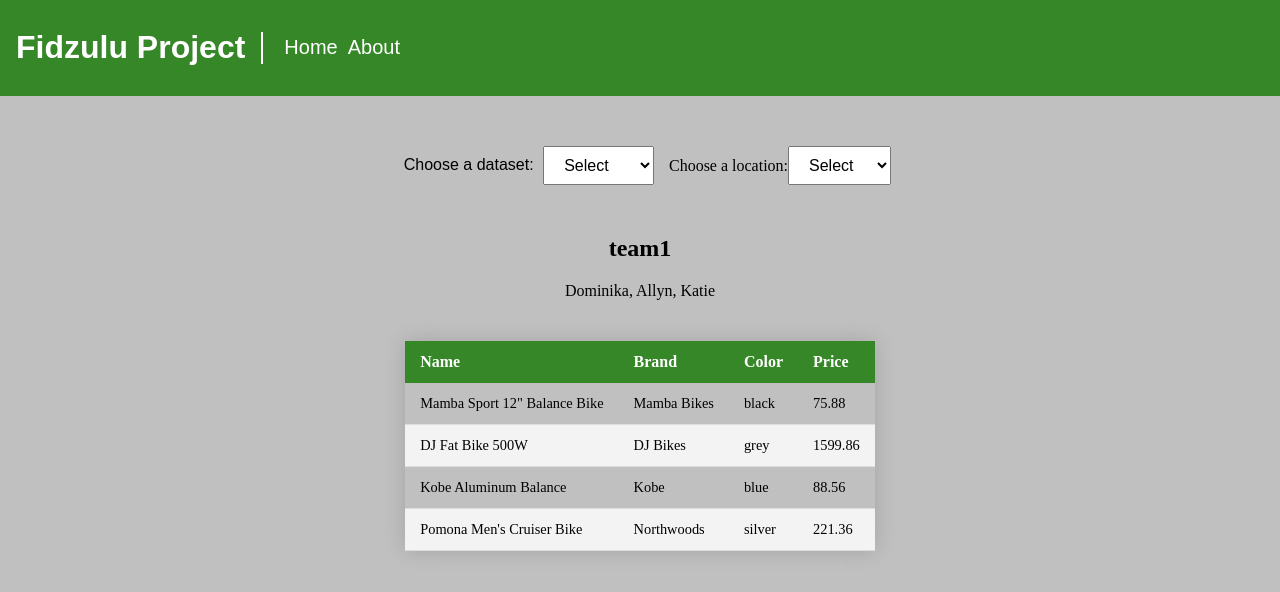
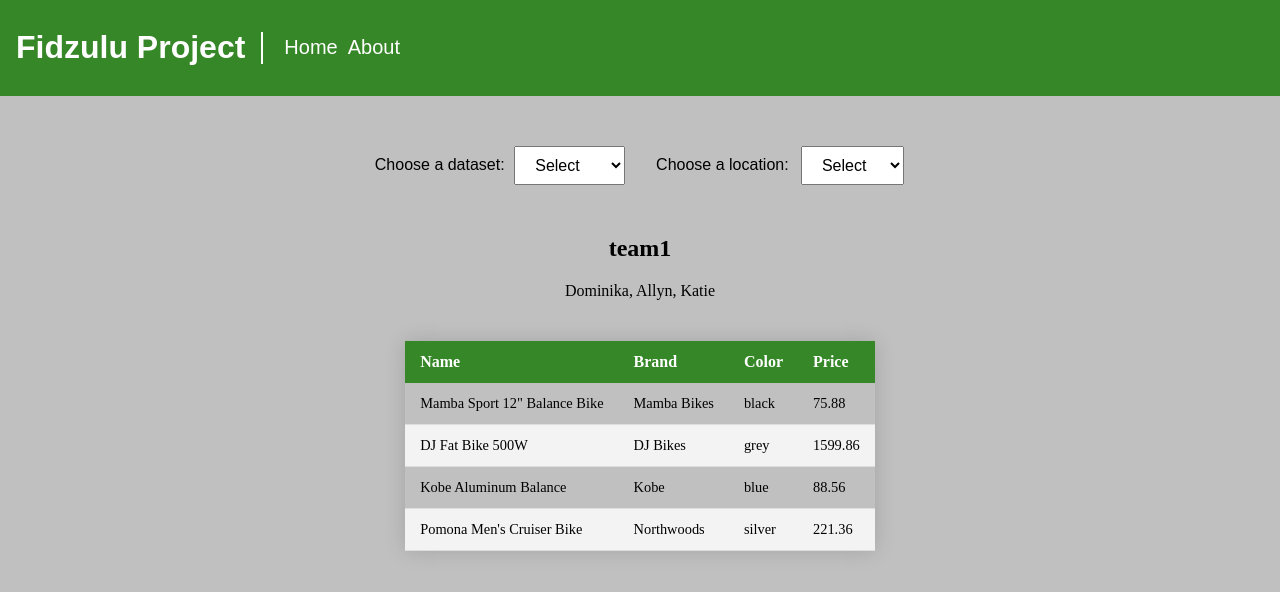
Before and after one commit to katiebrady217/fidzulu, an Angular app: page / in a window 1280 px wide. Shown: the top 592 px of the page. Built offline with nearby package versions, Linux system fonts and the light colour scheme.

Commit message:
Updated the location dropdown to use key value pairs

```diff
--- a/src/app/components/locations/locations.component.html
+++ b/src/app/components/locations/locations.component.html
@@ -1,10 +1,15 @@
-<div class="location">
-<label for="location">Choose a location:</label>
+<div class="dropdown-container">
+  <label class="dropdown-label" for="location">Choose a location:</label>
 
-<select name="location" id="location" class="select-styling" (input)="getLocationParam($event)">
+  <select
+    name="location"
+    id="location"
+    class="select-styling"
+    (input)="getLocationParam($event)"
+  >
     <option value="" selected>Select</option>
-        <option *ngFor="let location of locations" [value]="location" >
-            {{ location }}
-        </option>
-</select>
+    <option *ngFor="let location of locations" [value]="location.loc">
+      {{ location.name }}
+    </option>
+  </select>
 </div>
--- a/src/app/components/locations/locations.component.ts
+++ b/src/app/components/locations/locations.component.ts
@@ -4,31 +4,31 @@ import { ServiceService } from 'src/app/service.service';
 @Component({
   selector: 'app-locations',
   templateUrl: './locations.component.html',
-  styleUrls: ['./locations.component.css']
+  styleUrls: ['./locations.component.css'],
 })
 export class LocationsComponent {
-  @Input() locations: string[] = [];
+  @Input() locations: any[] = [];
   errorMessage: string = 'Error';
-  dataObject: Object[]=[];
+  dataObject: Object[] = [];
   value: string = '';
 
-  constructor(private dataService: ServiceService){}
+  constructor(private dataService: ServiceService) {}
 
-
-  getLocationParam(event:Event) {
+  getLocationParam(event: Event) {
     const selectedElement = event.target as HTMLSelectElement;
     this.value = selectedElement.value;
-    this.dataService.getData(this.value)
-    .subscribe({
-        next: data => {
-            this.dataObject = data;
-            this.errorMessage = '';
-            console.log(this.dataObject)
+    console.log("value: " + JSON.stringify(this.value))
+    if (this.value !== '') {
+
+      console.log('value: ' + this.value);
+      const val2 = this.dataService.getData(this.value).subscribe({
+        next: (data) => {
+          this.dataObject = data;
+          this.errorMessage = '';
+          console.log(this.dataObject);
         },
-        error: e => this.errorMessage = e
-    });
+        error: (e) => (this.errorMessage = e),
+      });
     }
-
-
-
+  }
 }
--- a/src/app/pages/home/home.component.ts
+++ b/src/app/pages/home/home.component.ts
@@ -97,5 +97,5 @@ export class HomeComponent {
   ];
 
   listOfData: string[] = ['Bike','Food','Toys','Books','Books','DVDs','Laptops'];
-  listOfLocations: string[] = ['India', 'Ireland', 'USA'];
+  listOfLocations: Object[] = [{loc:'IN', name:'India'}, {loc:'IE', name:'Ireland'}, {loc:'US-NC', name:'USA'}];
 }
```
